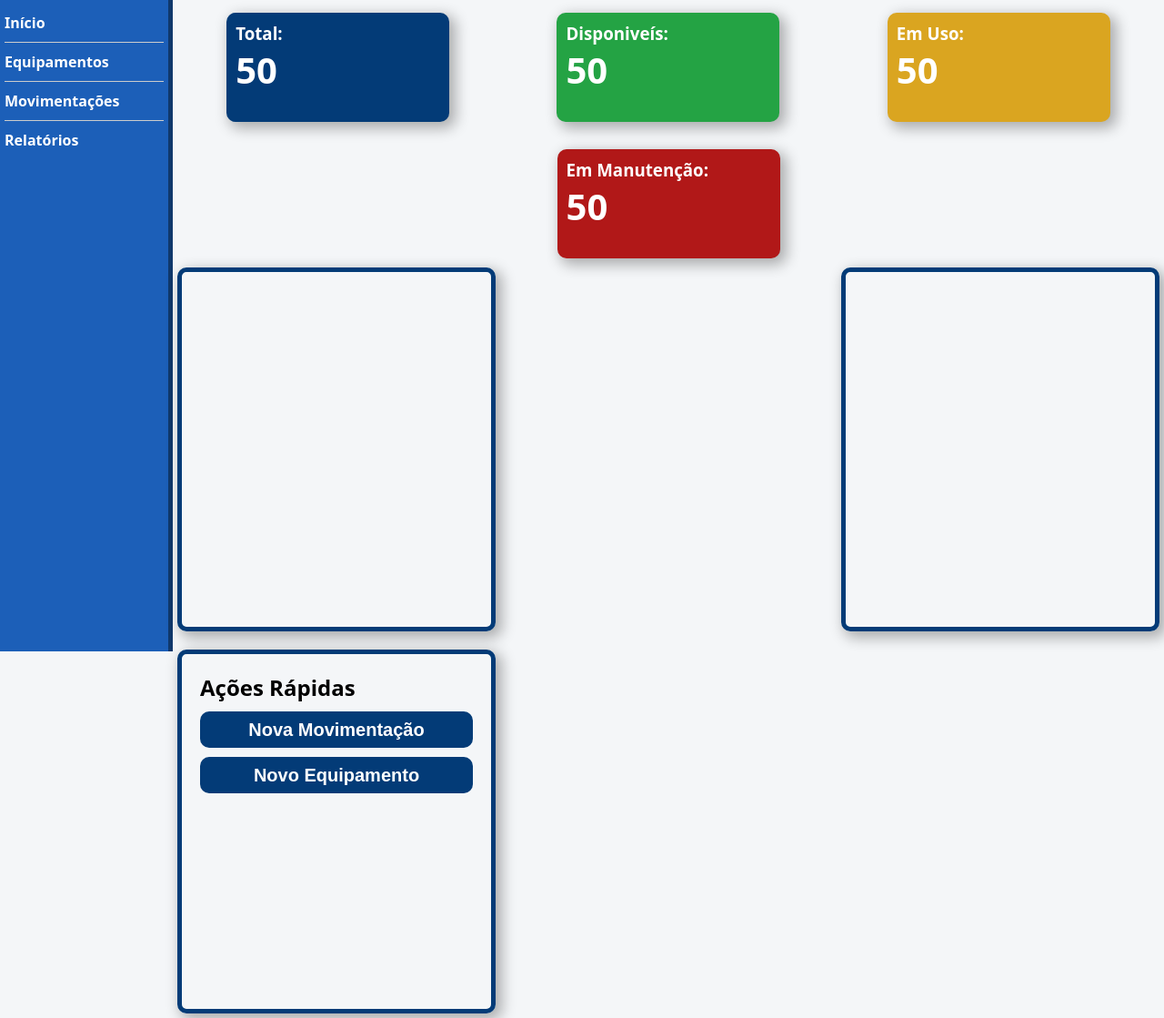
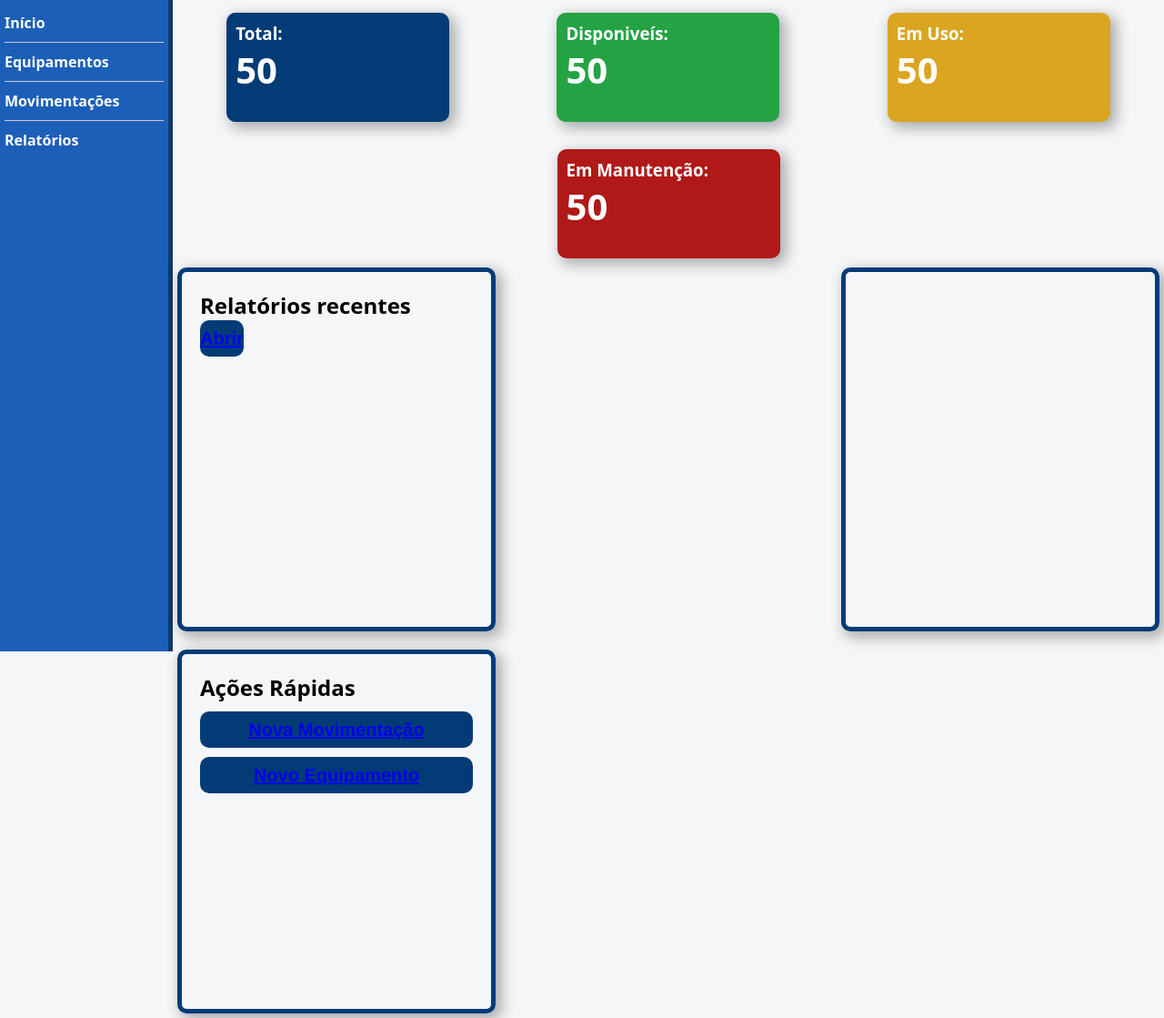
Before and after one commit to victorwallace231/FLF-PROJETO-CONTROLE, a Flask app: page /dashboard in a window 1280 px wide. Shown: the part 65-1184 px from the top of the page at 91% size. Run offline with Flask 3, Linux system fonts and the light colour scheme; a user stored in the database is signed in; data that the repository does not hold is empty.

Commit message:
Atualizações no dashboard

```diff
--- a/static/css/index.css
+++ b/static/css/index.css
@@ -7,6 +7,8 @@
 
 :root {
     --cor-primaria: #2277E5;
+    --cor-escura: #10386B;
+    --cor-primaria-escura: #1C5FB8;
 }
 
 body {
@@ -201,6 +203,7 @@ li:last-child {
 }
 
 .cards-dash button {
+    text-decoration: none;
     cursor: pointer;
     max-width: 100%;
     height: 40px;
--- a/templates/dashboard.html
+++ b/templates/dashboard.html
@@ -10,6 +10,7 @@
         </title>
         <link rel="stylesheet" href="../static/css/index.css">
     </head>
+
     <body>
         <header>
 
@@ -77,12 +78,19 @@
                 </div>
 
                 <div class="tabelas-afins">
-                    <div id="card-relatorio" class="cards-dash"></div>
-                    <div id="card-movimentacao" class="cards-dash"></div>
+                    <div id="card-relatorio" class="cards-dash">
+                        <h2>Relatórios recentes</h2>
+                        <div class="temporario"></div>
+                        <button><a href="relatorios.html">Abrir</a></button>
+                    </div>
+
+                    <div id="card-movimentacao" class="cards-dash">
+                    </div>
+
                     <div id="card-acoes" class="cards-dash">
                         <h2>Ações Rápidas</h2>
-                        <button><a>Nova Movimentação</a></button>
-                        <button><a>Novo Equipamento</a></button>
+                        <button><a href="#">Nova Movimentação</a></button>
+                        <button><a href="#">Novo Equipamento</a></button>
                     </div>
                 </div>
 
```
